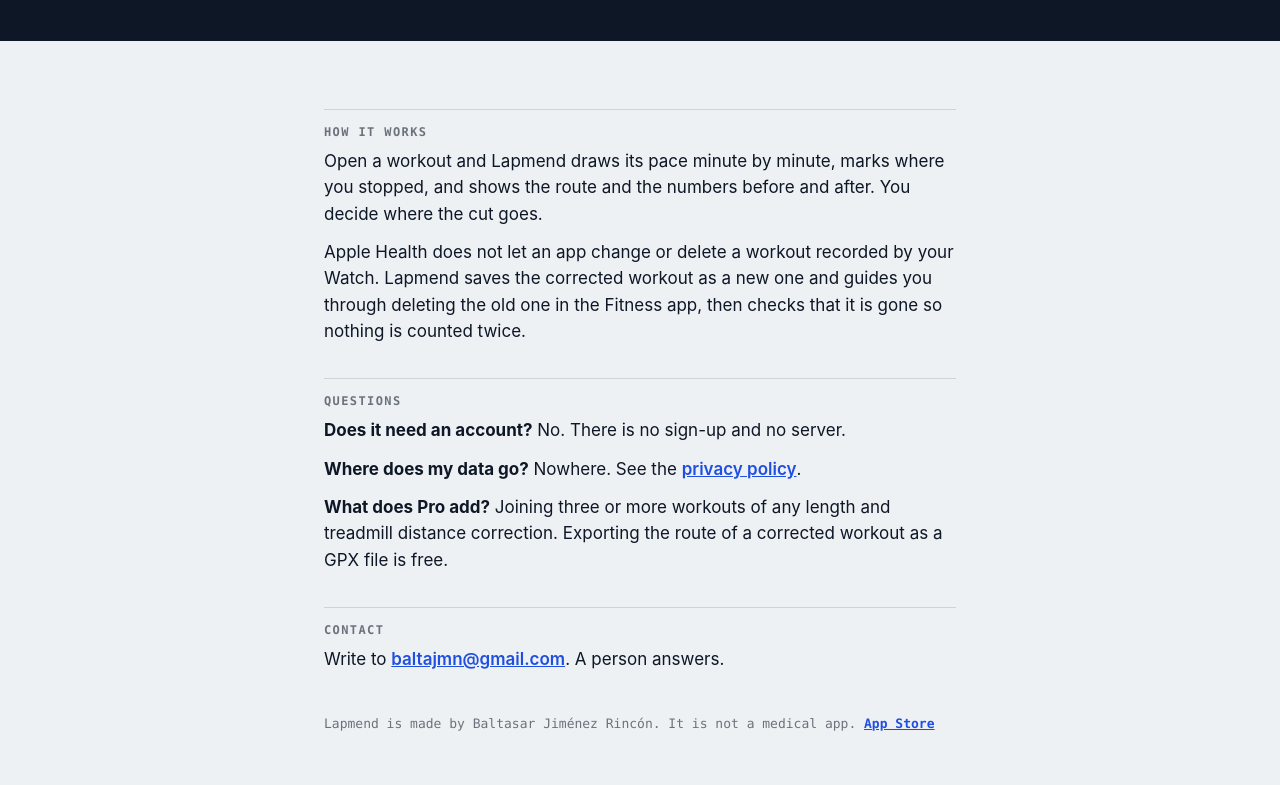
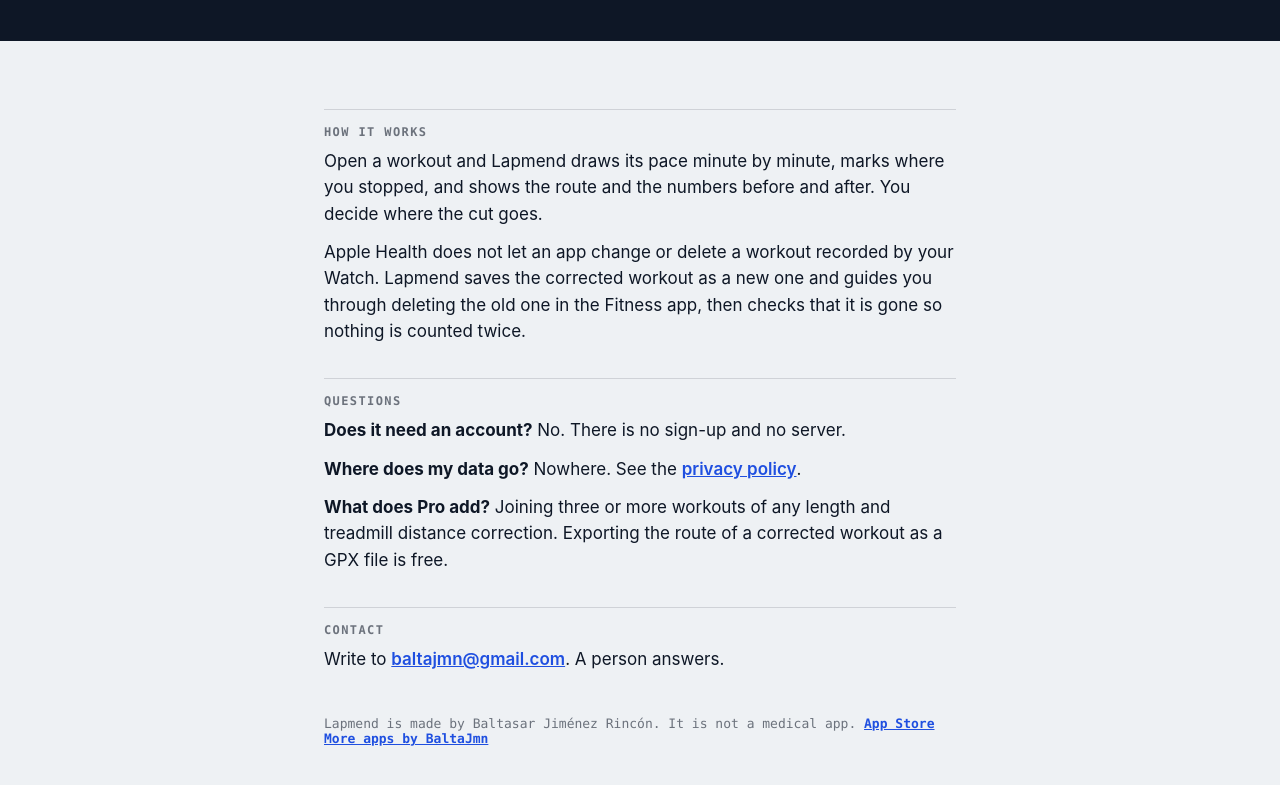
Before and after one commit to BaltaJmn/lapmend-privacy, a plain HTML site: page index.html in a window 1280 px wide. Shown: the part 377-1162 px from the top of the page. Drawn offline with Linux system fonts and the light colour scheme.

Commit message:
Footer link to all apps at baltajmn.dev
Co-Authored-By: Claude Opus 5.5 <noreply@anthropic.com>

```diff
--- a/index.html
+++ b/index.html
@@ -24,6 +24,6 @@
   <p><b>What does Pro add?</b> Joining three or more workouts of any length and treadmill distance correction. Exporting the route of a corrected workout as a GPX file is free.</p>
   <h2>Contact</h2>
   <p>Write to <a href="mailto:baltajmn@gmail.com?subject=Lapmend">baltajmn@gmail.com</a>. A person answers.</p>
-  <footer>Lapmend is made by Baltasar Jiménez Rincón. It is not a medical app. <a href="https://apps.apple.com/app/apple-store/id6835494207?pt=129564006&amp;ct=web-home&amp;mt=8">App Store</a></footer>
+  <footer>Lapmend is made by Baltasar Jiménez Rincón. It is not a medical app. <a href="https://apps.apple.com/app/apple-store/id6835494207?pt=129564006&amp;ct=web-home&amp;mt=8">App Store</a> <a href="https://baltajmn.dev/">More apps by BaltaJmn</a></footer>
 </main>
 </html>
```
Also changed, not shown: privacy/index.html (+1 -1 lines).
